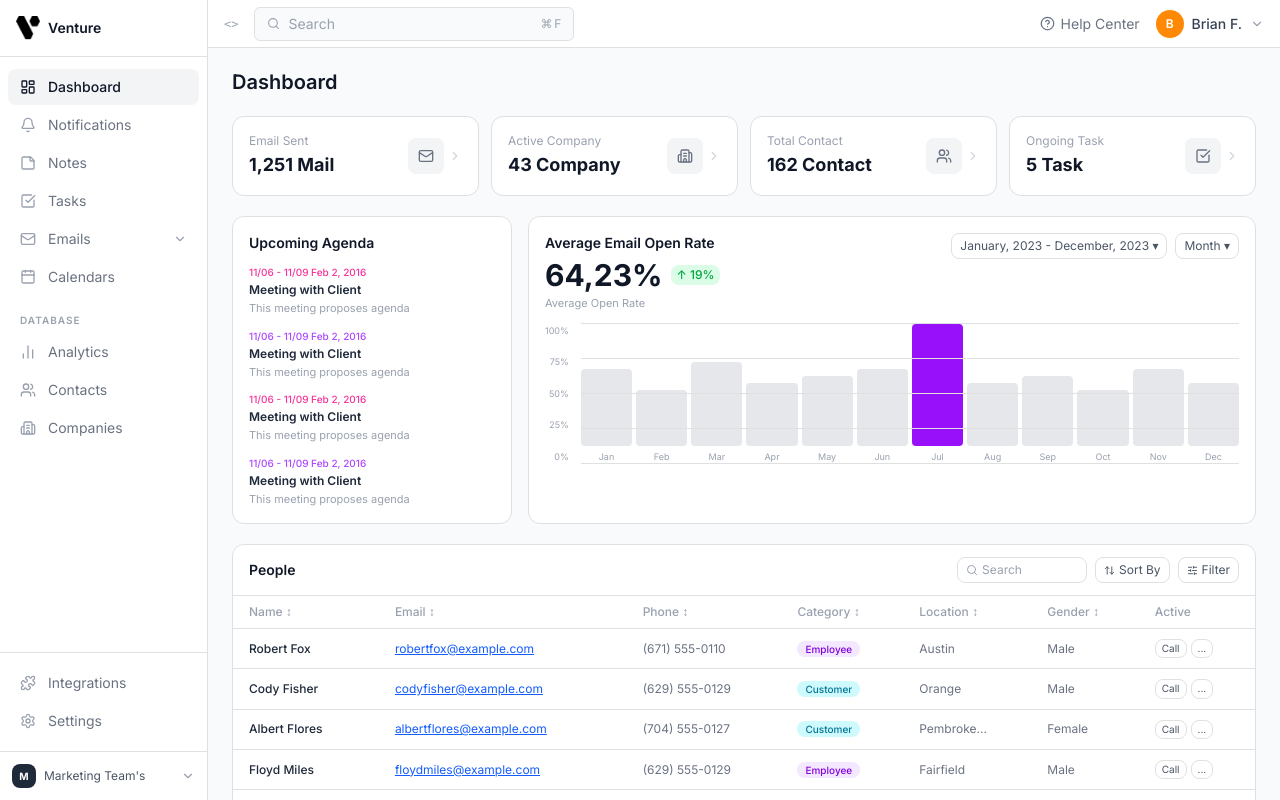
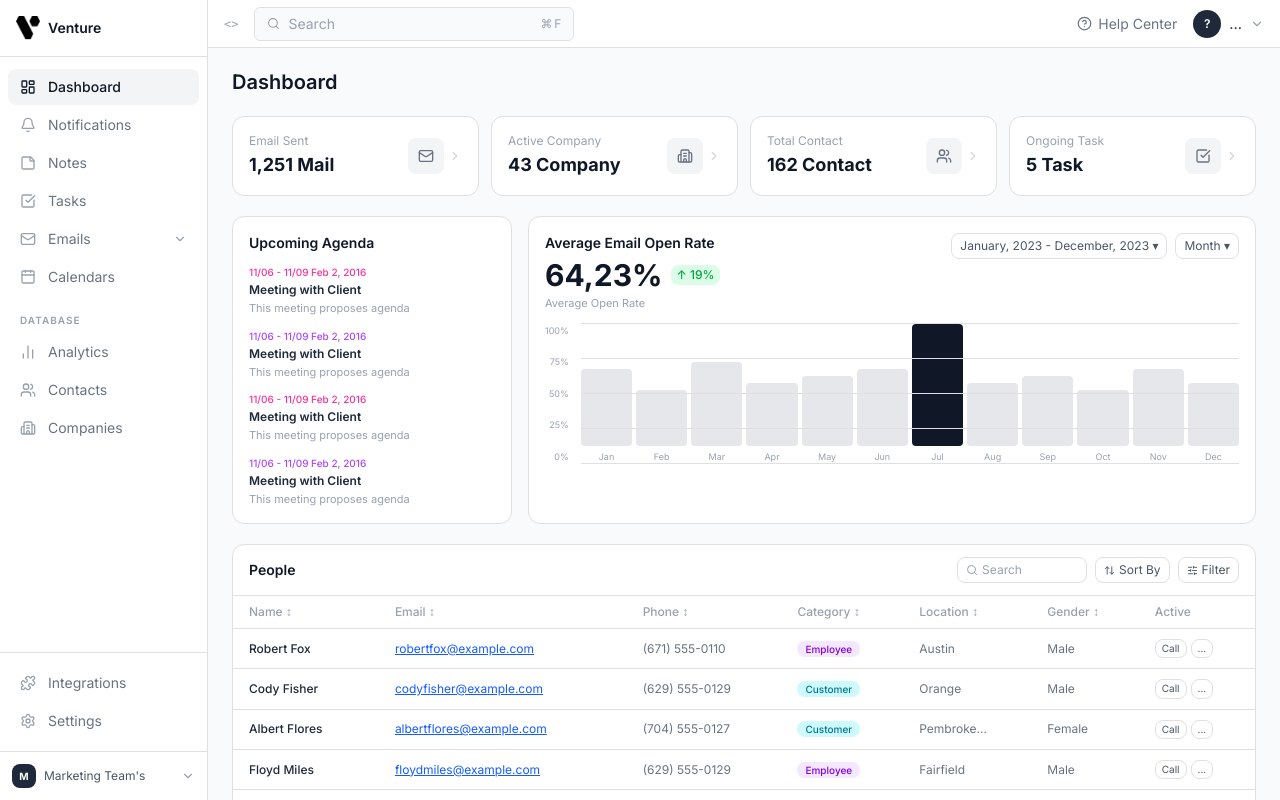
Before and after one commit to Nevindiiii/CFSE-paper, a React (Vite) app in the folder frontend/: page /dashboard in a window 1280 px wide. Built offline with nearby package versions, Linux system fonts and the light colour scheme; no server answers; sample sign-in values are in the browser's storage.

Commit message:
feat: enhance Header component with user profile display and navigation; update DashboardPage bar color for better visibility

```diff
--- a/frontend/src/components/layout/Header.tsx
+++ b/frontend/src/components/layout/Header.tsx
@@ -1,4 +1,7 @@
+import { useEffect, useState } from 'react'
+import { useNavigate } from 'react-router-dom'
 import { Search, HelpCircle, ChevronDown, Command } from 'lucide-react'
+import { getProfileApi, type UserProfile } from '@/services/authService'
 
 interface HeaderProps {
   title: string
@@ -7,6 +10,12 @@ interface HeaderProps {
 }
 
 export default function Header({ title: _, collapsed, onToggleCollapse }: HeaderProps) {
+  const [user, setUser] = useState<UserProfile | null>(null)
+  const navigate = useNavigate()
+
+  useEffect(() => {
+    getProfileApi().then(({ data }) => setUser(data)).catch(() => {})
+  }, [])
   return (
     <header className="hidden lg:flex h-12 border-b border-gray-200 bg-white items-center px-4 gap-4 shrink-0 sticky top-0 z-10">
       {/* Collapse toggle */}
@@ -41,11 +50,15 @@ export default function Header({ title: _, collapsed, onToggleCollapse }: Header
       </button>
 
       {/* User */}
-      <button className="flex items-center gap-2">
-        <div className="w-7 h-7 rounded-full bg-orange-400 flex items-center justify-center">
-          <span className="text-white text-xs font-semibold">B</span>
+      <button onClick={() => navigate('/profile')} className="flex items-center gap-2 hover:opacity-80 transition-opacity">
+        <div className="w-7 h-7 rounded-full bg-gray-800 flex items-center justify-center">
+          <span className="text-white text-xs font-semibold">
+            {user ? user.name.charAt(0).toUpperCase() : '?'}
+          </span>
         </div>
-        <span className="text-sm text-gray-700 font-medium">Brian F.</span>
+        <span className="text-sm text-gray-700 font-medium">
+          {user ? user.name.split(' ').slice(0, 2).join(' ') : '…'}
+        </span>
         <ChevronDown size={14} className="text-gray-400" />
       </button>
     </header>
--- a/frontend/src/pages/DashboardPage.tsx
+++ b/frontend/src/pages/DashboardPage.tsx
@@ -158,7 +158,7 @@ export default function DashboardPage() {
                 {barData.map((h, i) => (
                   <div key={i} className="flex-1 flex flex-col items-center justify-end gap-1" style={{ height: '100%' }}>
                     <div
-                      className={`w-full rounded-sm ${i === 6 ? 'bg-purple-600' : 'bg-gray-200'}`}
+                      className={`w-full rounded-sm ${i === 6 ? 'bg-gray-900' : 'bg-gray-200'}`}
                       style={{ height: `${h}%` }}
                     />
                     <span className="text-[9px] text-gray-400 shrink-0">{months[i]}</span>
```
